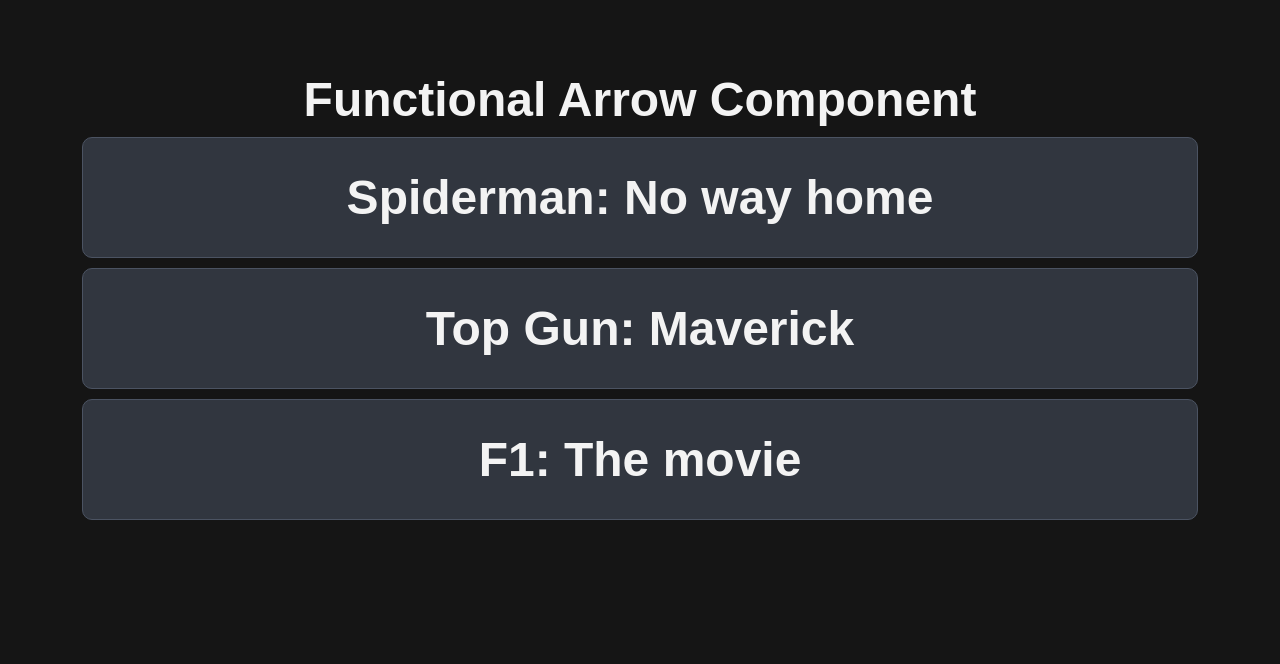
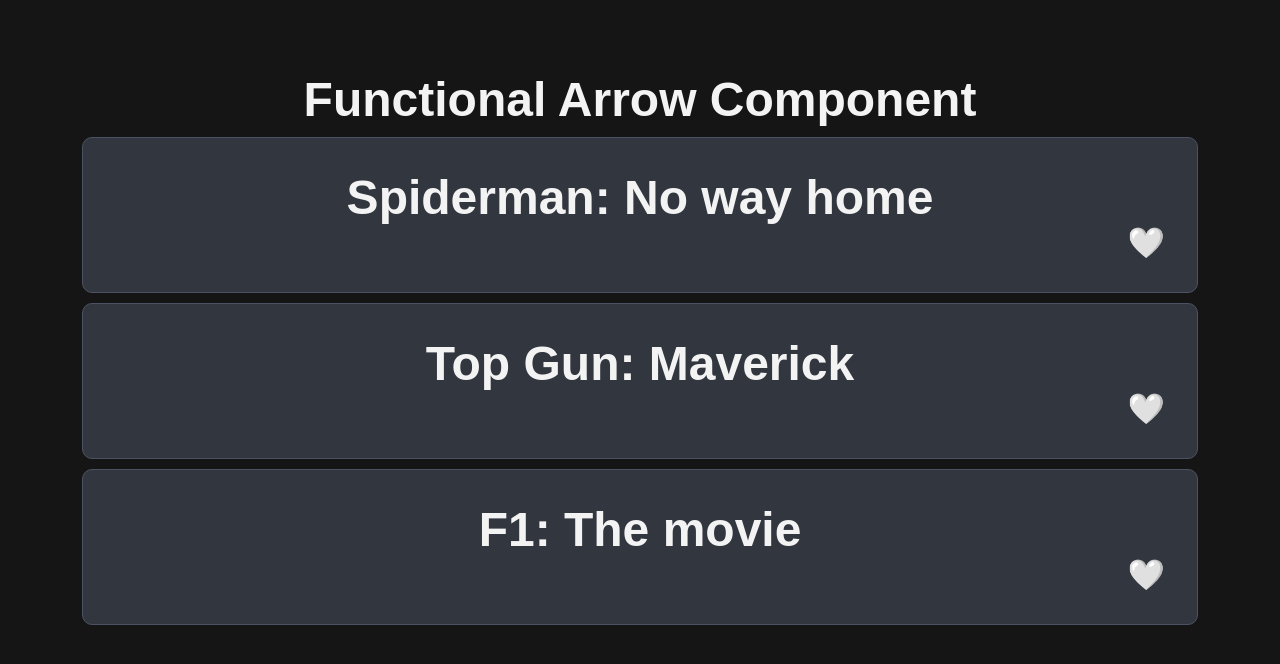
Before and after one commit to pseudowasabi/copycat-react-app, a React (Vite) app: page / in a window 1280 px wide. Shown: the top 664 px of the page. Built offline with nearby package versions, Linux system fonts and the light colour scheme.

Commit message:
An example of managing states using useState() hook

```diff
--- a/src/App.jsx
+++ b/src/App.jsx
@@ -1,9 +1,16 @@
 import './App.css'
+import {useState} from "react";
 
 const Card = ({ title }) => {
+    const [hasLiked, setHasLiked] = useState(false);
+
     return (
         <div className="card">
             <h2>{title}</h2>
+
+            <button onClick={() => setHasLiked(!hasLiked)}>
+                {hasLiked ? "❤️" : "🤍"}
+            </button>
         </div>
     )
 }
--- a/src/index.css
+++ b/src/index.css
@@ -34,3 +34,12 @@
     border-radius: 10px;
     min-height: 100px;
 }
+
+button {
+    border: none;
+    font-size: 30px;
+    background-color: transparent;
+    width: 100%;
+    text-align: right;
+    cursor: pointer;
+}
```
